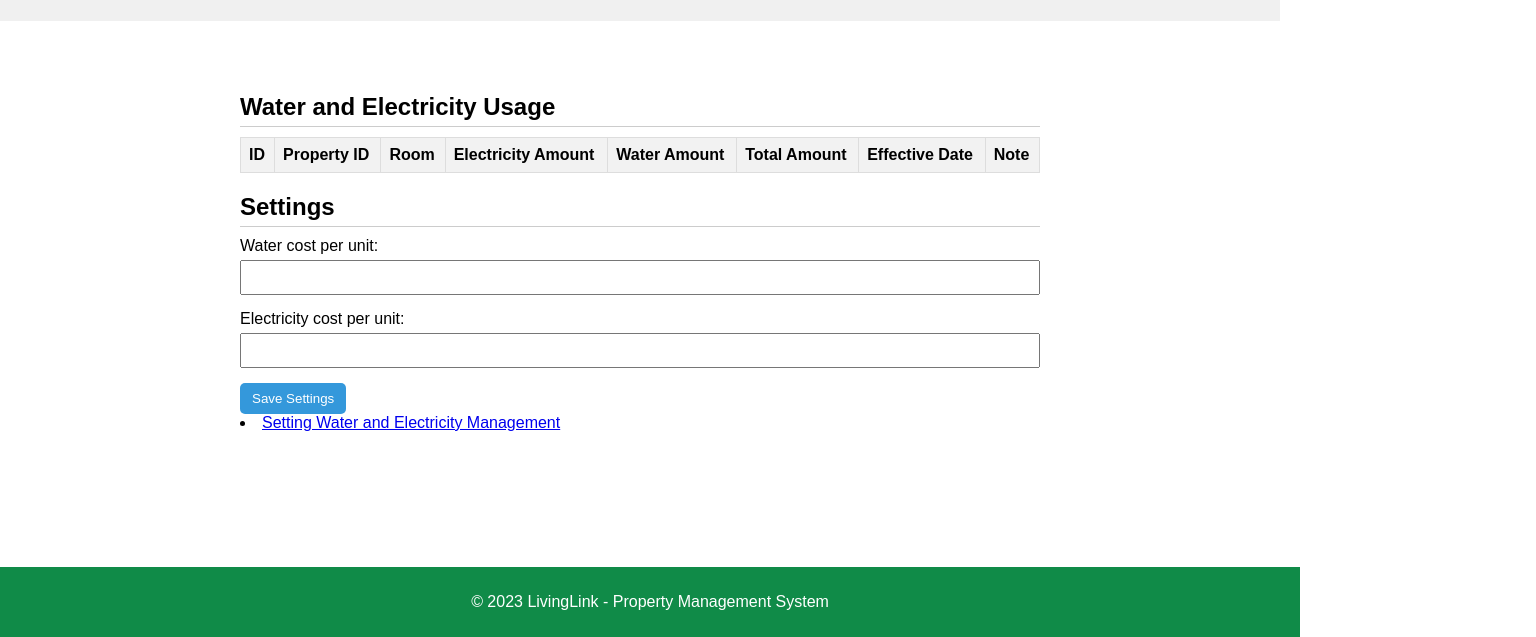
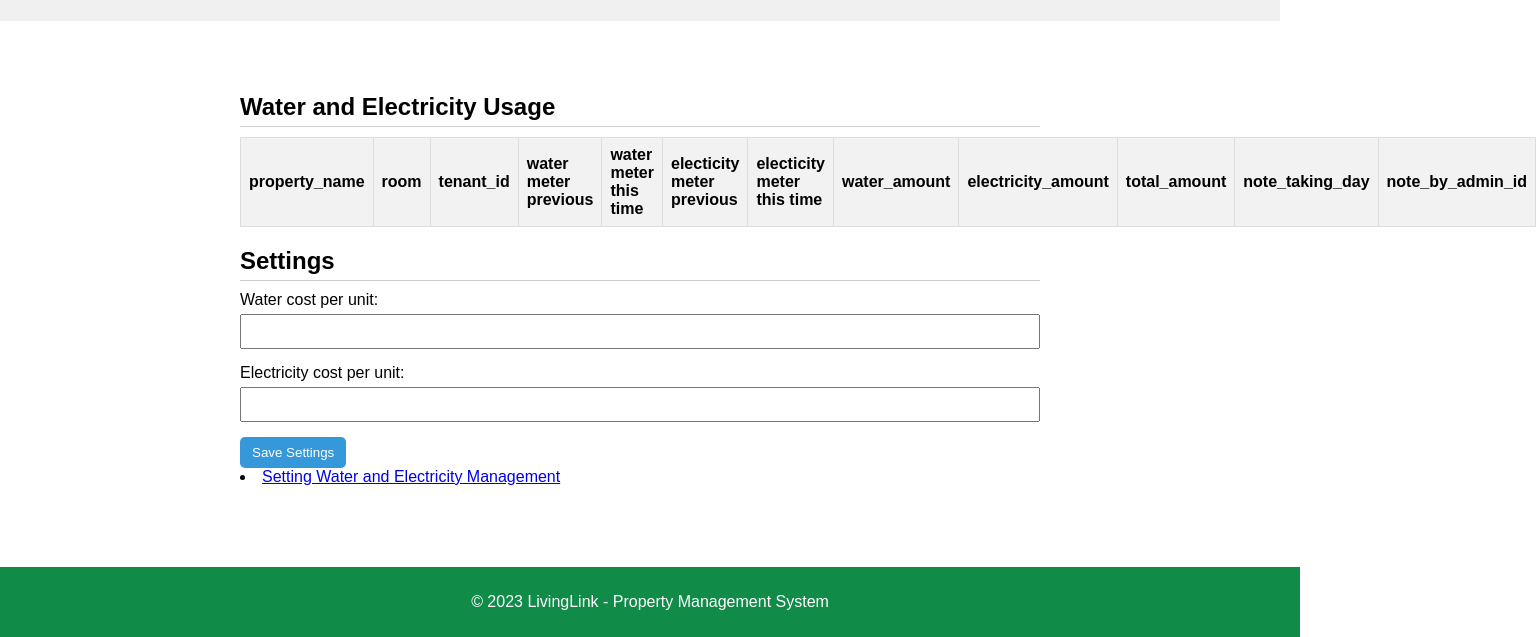
Before and after one commit to NMATP/Project400, a plain HTML site: page water_electricity_management.html in a window 1280 px wide. Shown: the part 163-800 px from the top of the page, 1536 px wide, since content can reach past the window. Drawn offline with Linux system fonts and the light colour scheme.

Commit message:
Update water_electricity_management.html
+ change column

```diff
--- a/water_electricity_management.html
+++ b/water_electricity_management.html
@@ -31,16 +31,18 @@
             <table class="data-table">
                 <thead>
                     <tr>
-                        <th>ID</th>
-                        <th>Property ID</th>
-                        <th>Room</th>
-                        <th>Electricity Amount</th>
-                        <th>Water Amount</th>
-                        <th>Total Amount</th>
-                        <th>Effective Date</th>
-                        <th>Note</th>
-
-
+                        <th>property_name</th>
+                        <th>room</th>
+                        <th>tenant_id</th>
+                        <th>water meter previous</th>
+                        <th>water meter this time</th>
+                        <th>electicity meter previous</th>
+                        <th>electicity meter this time</th>
+                        <th>water_amount</th>
+                        <th>electricity_amount</th>
+                        <th>total_amount</th>
+                        <th>note_taking_day</th>
+                        <th>note_by_admin_id</th>
                     </tr>
                 </thead>
                 <tbody>
```
